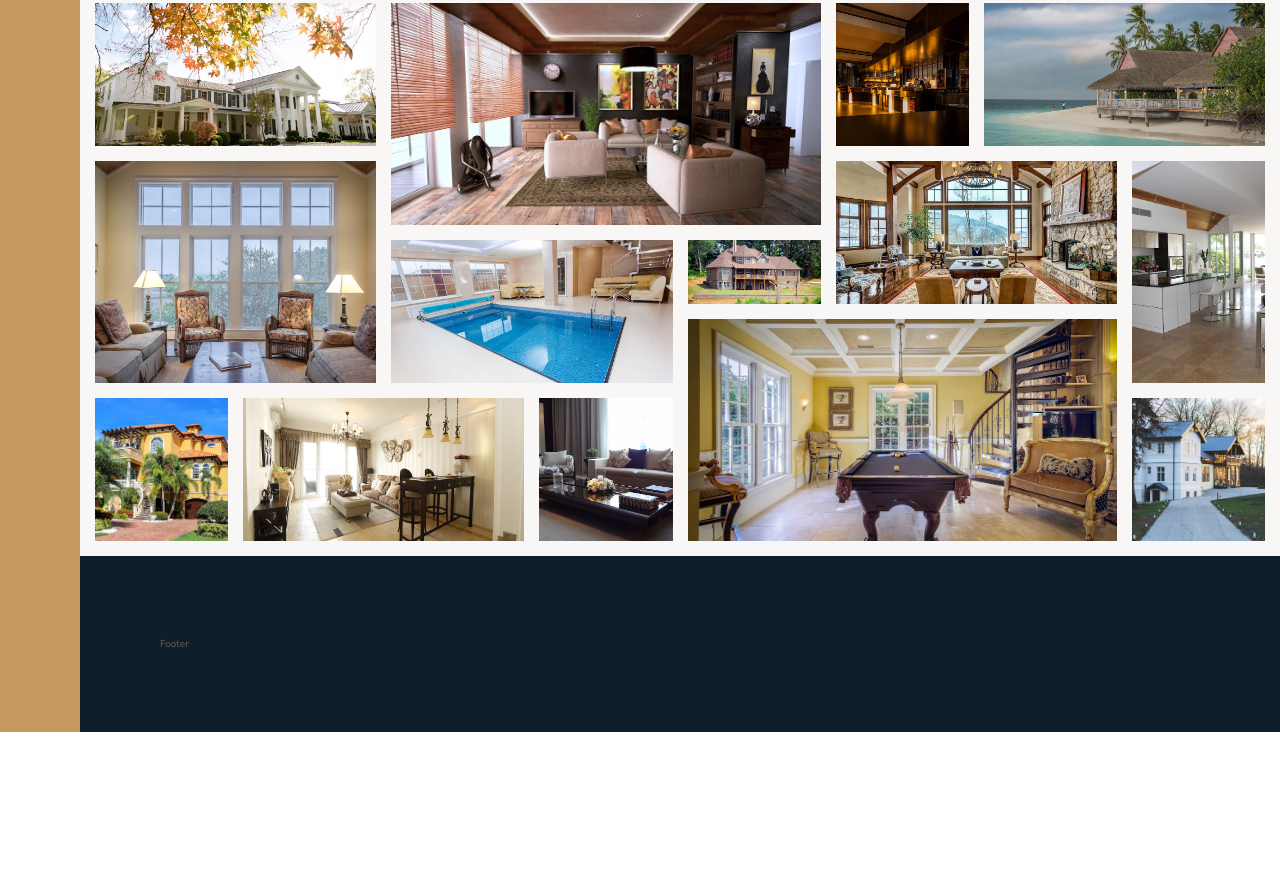
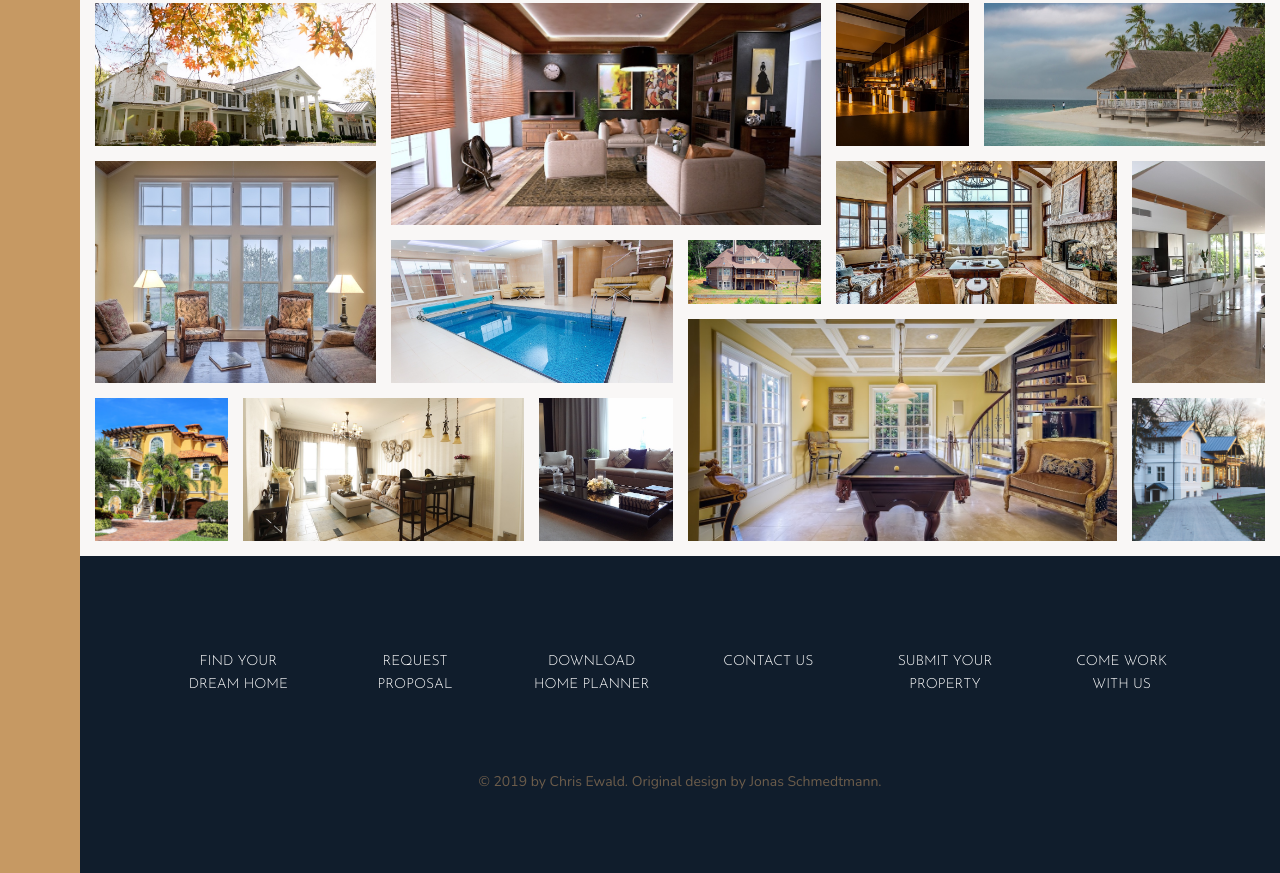
Before and after one commit to chewdev/css-sass-practice-3, a website: page index.html in a window 1280 px wide. Shown: the part 3084-3957 px from the top of the page. Before the commit the page ends 3816 px from the top, so only its background shows below. Drawn offline with nearby package versions, Linux system fonts and the light colour scheme; files that its build step writes are made by us from their sources.

Commit message:
Add footer section html

```diff
--- a/index.html
+++ b/index.html
@@ -372,6 +372,28 @@
       </figure>
     </div>
 
-    <footer class="footer">Footer</footer>
+    <footer class="footer">
+      <ul class="nav">
+        <li class="nav__item">
+          <a href="#" class="nav__link">Find your dream home</a>
+        </li>
+        <li class="nav__item">
+          <a href="#" class="nav__link">Request proposal</a>
+        </li>
+        <li class="nav__item">
+          <a href="#" class="nav__link">Download home planner</a>
+        </li>
+        <li class="nav__item"><a href="#" class="nav__link">Contact Us</a></li>
+        <li class="nav__item">
+          <a href="#" class="nav__link">Submit your property</a>
+        </li>
+        <li class="nav__item">
+          <a href="#" class="nav__link">Come work with us</a>
+        </li>
+      </ul>
+      <p class="copyright">
+        &copy; 2019 by Chris Ewald. Original design by Jonas Schmedtmann.
+      </p>
+    </footer>
   </body>
 </html>
```
